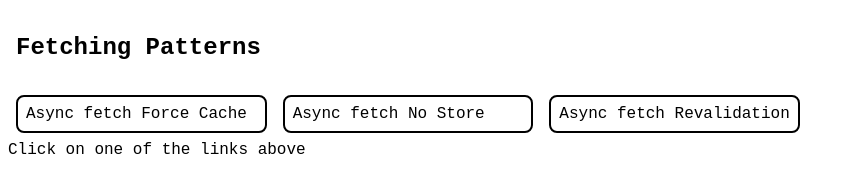
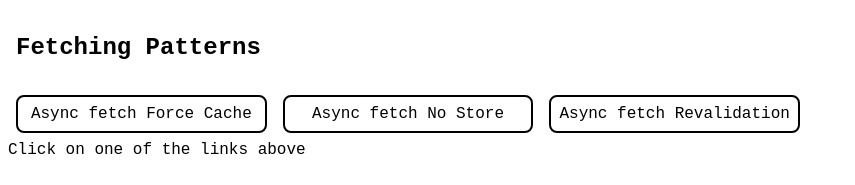
Before and after one commit to NWylynko/fetching-patterns, a Next.js app: page / in a window 1280 px wide. Shown: the top 185 px of the page, without its empty margins (0-855 px from the left). Built offline with nearby package versions, Linux system fonts and the light colour scheme.

Commit message:
center align text in link button

```diff
--- a/app/layout.module.css
+++ b/app/layout.module.css
@@ -12,6 +12,7 @@
   padding: 8px;
   color: black;
   text-decoration: none;
+  text-align: center
 }
 
 .link:hover {
```
